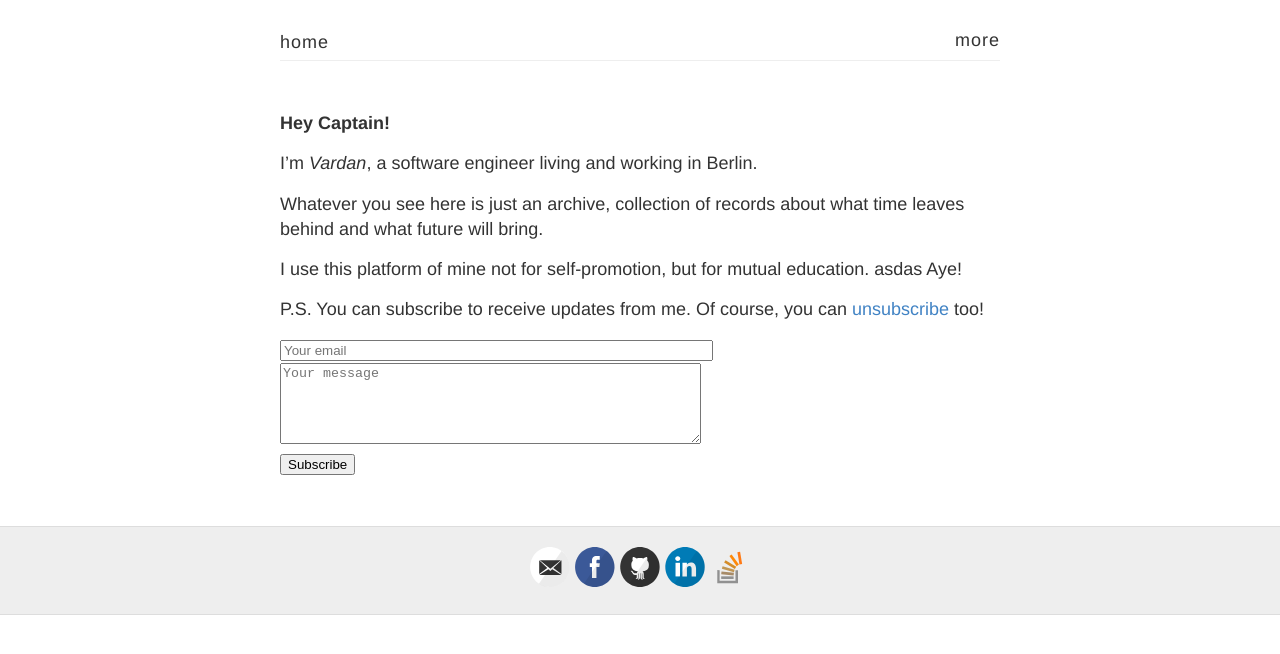
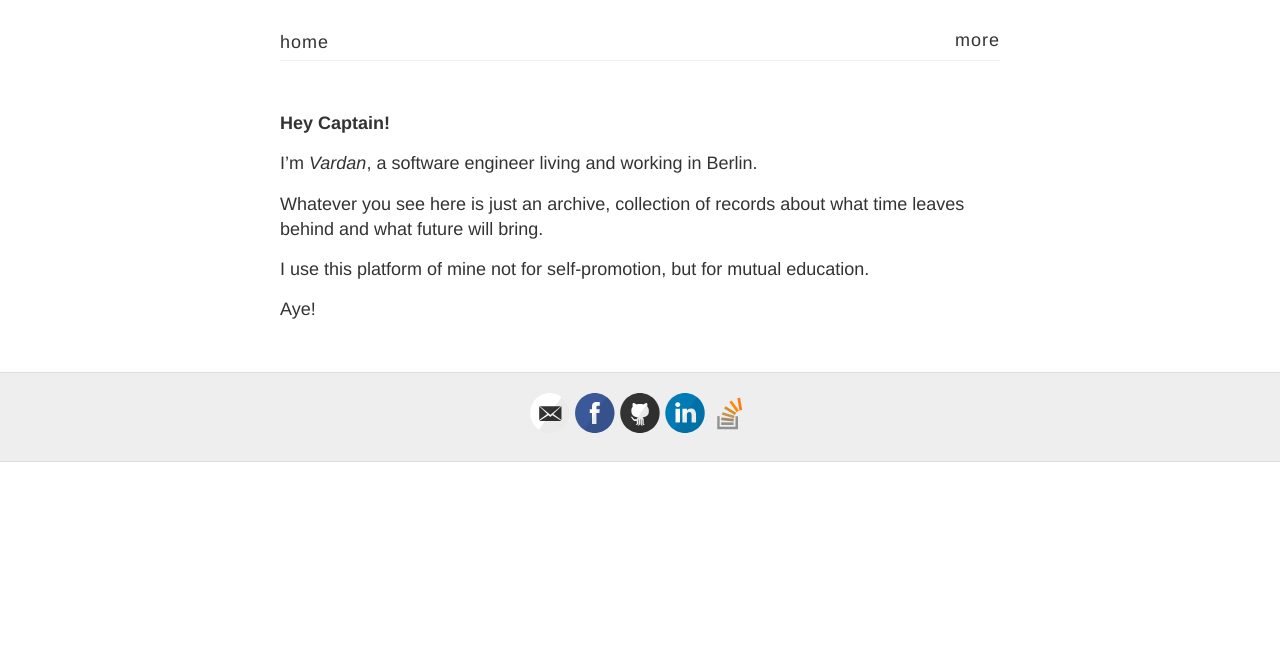
Before and after one commit to vtorosyan/vtorosyan.github.io, a Jekyll site: the page built from more.md, in a window 1280 px wide. Shown: the top 654 px of the page. Built offline with Jekyll 4.4.1, drawn with Linux system fonts in a browser that asks for light colours.

```diff
--- a/more.md
+++ b/more.md
@@ -10,10 +10,10 @@
 Whatever you see here is just an archive, collection of records about what time leaves behind and what future will bring.
 
 I use this platform of mine not for self-promotion, but for mutual education.
-asdas
+
 Aye!
 
-P.S. You can subscribe to receive updates from me. Of course, you can [unsubscribe](/unsubscribe.md) too!
+<!-- P.S. You can subscribe to receive updates from me. Of course, you can [unsubscribe](/unsubscribe.md) too!
 <form method="POST" action="http://formspree.io/vardants@gmail.com">
   <div>
   	<input type="email" name="email" size="51" maxlength="255" placeholder="Your email" required="required">
@@ -25,4 +25,4 @@
   <input type="hidden" name="_subject" value="subscribe"/>
   <input type="hidden" name="_format" value="text"/>
   <button type="submit">Subscribe</button>
-</form>
+</form> -->
```
